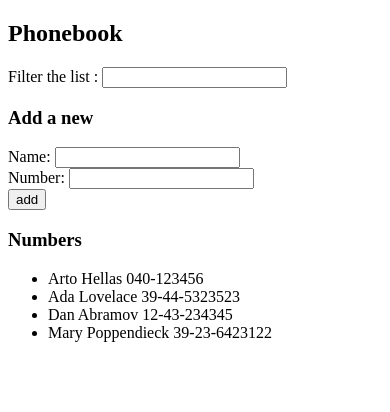
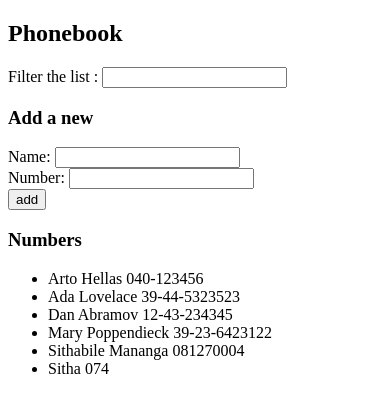
Before and after one commit to IamSithabile/Fullstack-Open, a React (Create React App) app in the folder part2/phonebook/: page / in a window 390 px wide. Shown: the top 412 px of the page. Built offline with nearby package versions, Linux system fonts and the light colour scheme; data requests are answered from the project's data file.

Commit message:
Exercise 2.16 Phonebook

```diff
--- a/part2/phonebook/db.json
+++ b/part2/phonebook/db.json
@@ -1,5 +1,5 @@
 {
-  "persons": [
+  "phonebook": [
     {
       "name": "Arto Hellas",
       "number": "040-123456",
@@ -19,6 +19,16 @@
       "name": "Mary Poppendieck",
       "number": "39-23-6423122",
       "id": 4
+    },
+    {
+      "name": "Sithabile Mananga",
+      "number": "081270004",
+      "id": 5
+    },
+    {
+      "name": "Sitha",
+      "number": "074",
+      "id": 6
     }
   ]
 }
--- a/part2/phonebook/src/App.js
+++ b/part2/phonebook/src/App.js
@@ -2,8 +2,7 @@ import { useState, useEffect } from "react";
 import Filter from "./components/Filter";
 import Persons from "./components/Persons";
 import PersonForm from "./components/PersonForm";
-
-import axios from "axios";
+import { getAll, addPerson } from "./services/backend";
 
 const App = () => {
   const [persons, setPersons] = useState([]);
@@ -12,17 +11,13 @@ const App = () => {
   const [newNumber, setNewNumber] = useState("");
 
   useEffect(() => {
-    axios.get("http://localhost:3001/persons").then((response) => {
-      const data = response.data;
-
-      setPersons(data);
+    getAll().then((phonebook) => {
+      setPersons(phonebook);
     });
   }, []);
 
   const sendToServer = (personObj) => {
-    axios
-      .post("http://localhost:3001/persons", personObj)
-      .then((response) => console.log(response.data));
+    addPerson(personObj).then((response) => console.log(response));
   };
 
   const numberHandler = (e) => {
--- /dev/null
+++ b/part2/phonebook/src/services/backend.js
@@ -0,0 +1,16 @@
+import axios from "axios";
+
+const baseUrl = "http://localhost:3001/phonebook";
+
+const getAll = async () => {
+  const request = axios.get(baseUrl);
+
+  return request.then((response) => response.data);
+};
+
+const addPerson = async (newNoteObj) => {
+  const request = axios.post(baseUrl, newNoteObj);
+  return request.then((response) => response.data);
+};
+
+export { getAll, addPerson };
```
